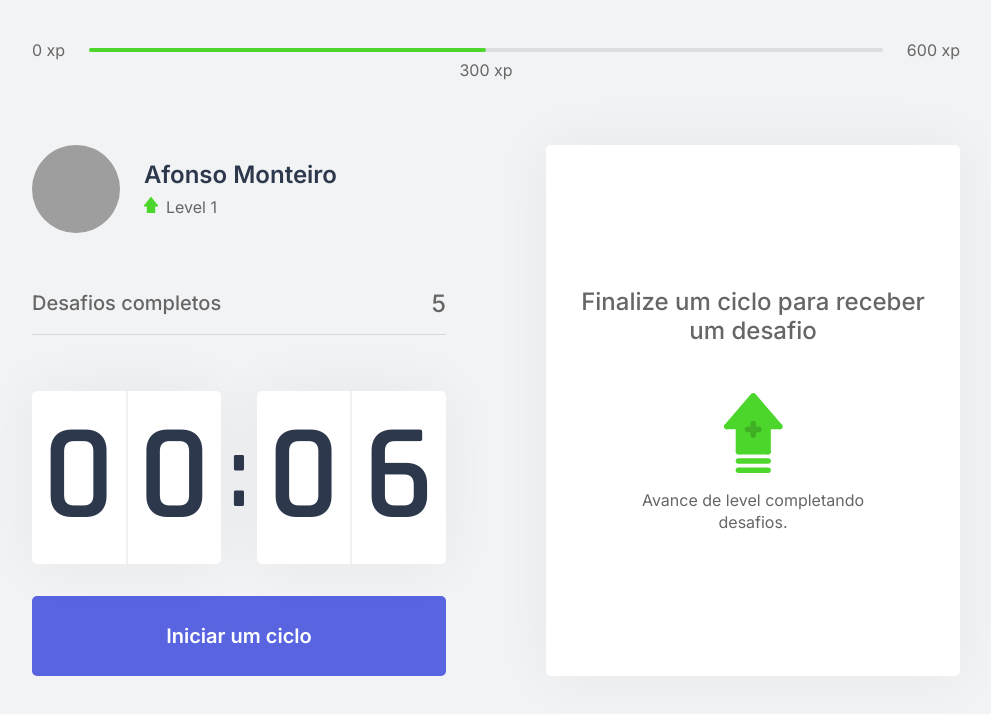
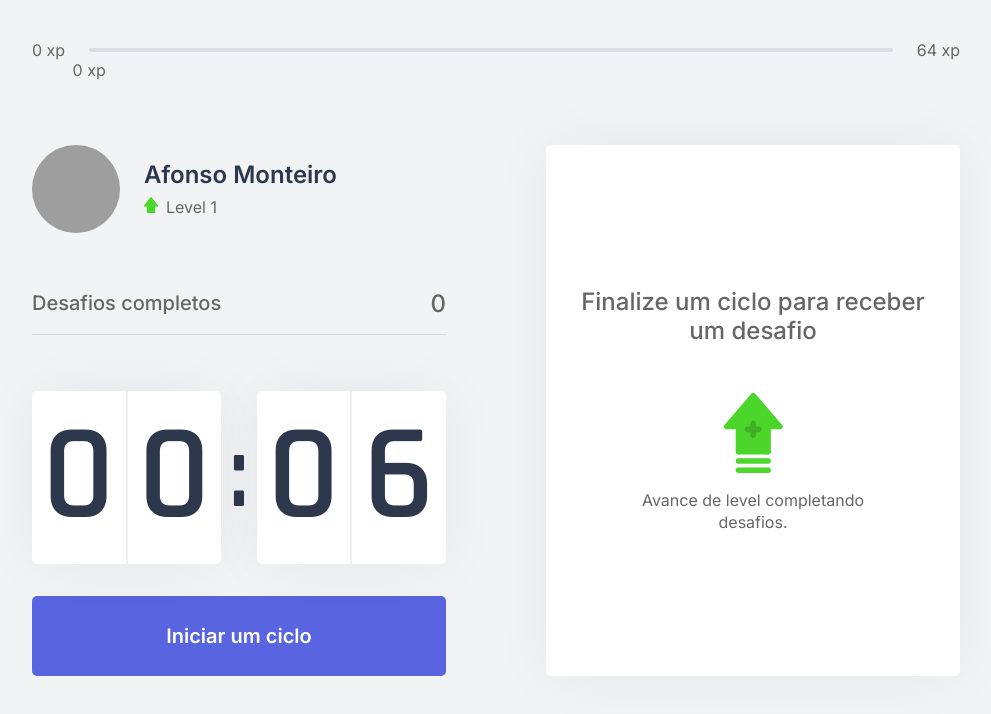
Before and after one commit to AffonsoMonteiro/moveit-next, a Next.js app: page / in a window 1280 px wide. Shown: the top 714 px of the page, without its empty margins (144-1135 px from the left). Built offline with nearby package versions, Linux system fonts and the light colour scheme; grey boxes are pictures that could not be loaded.

Commit message:
update challengesContext
Adicionada as funções de mostra um novo desafio aleatorio, e a funcionalidade do botao 'falhei'

```diff
--- a/src/components/ChallengeBox.tsx
+++ b/src/components/ChallengeBox.tsx
@@ -5,7 +5,7 @@
 
 export function ChallengeBox() {
 
-    const {activeChallenge} = useContext(ChallengesContext)
+    const {activeChallenge, resertChallenge} = useContext(ChallengesContext)
 
 
 
@@ -25,6 +25,7 @@
                         <button
                             type="button"
                             className={styles.challengeFailedButton}
+                            onClick={resertChallenge}
                         >
                             Falhei
                         </button>
--- a/src/components/CompleteChallenges.tsx
+++ b/src/components/CompleteChallenges.tsx
@@ -1,10 +1,15 @@
+import { useContext } from 'react'
+import { ChallengesContext } from '../contexts/challengesContext'
 import styles from '../styles/components/CompleteChallenges.module.css'
 
 export function CompleteChallenges() {
+
+    const { challengesCompleted } = useContext(ChallengesContext)
+
     return (
         <div className={styles.completedChallengesContainer}>
             <span>Desafios completos</span>
-            <span>5</span>
+            <span>{challengesCompleted}</span>
         </div>
     )
 }
--- a/src/components/ExperienceBar.tsx
+++ b/src/components/ExperienceBar.tsx
@@ -1,15 +1,22 @@
+import { useContext } from 'react';
+import { ChallengesContext } from '../contexts/challengesContext';
 import styles from '../styles/components/ExperienceBar.module.css';
 
 export function ExperienceBar() {
+
+    const { currentExperience, experienceToNextLevel } = useContext(ChallengesContext)
+
+    const percentToNextLevel = Math.round(currentExperience * 100) / experienceToNextLevel
+
     return(
         <header className={styles.experienceBar}>
             <span>0 xp</span>
             <div>
-                <div style={{ width: '50%'}} />
+                <div style={{ width: `${percentToNextLevel}%`}} />
 
-                <span className={styles.currentExperience} style={{left: '50%'}}> 300 xp </span>
+                <span className={styles.currentExperience} style={{left: `${percentToNextLevel}%`}}> {currentExperience} xp </span>
             </div>
-            <span>600 xp</span>
+            <span>{experienceToNextLevel} xp</span>
         </header>
     )
 }
--- a/src/contexts/ChallengesContext.tsx
+++ b/src/contexts/ChallengesContext.tsx
@@ -10,10 +10,12 @@
 interface ChallengesContextData {
     level: number
     currentExperience: number
+    experienceToNextLevel: number
     challengesCompleted: number
     activeChallenge: Challenge
     levelUp: () => void
     startNewChallenge: () => void
+    resertChallenge: () => void
 }
 
 interface ChallengesProviderProps {
@@ -33,6 +35,8 @@
     const [ activeChallenge, setActiveChallenge] = useState(null)
 
 
+    const experienceToNextLevel = Math.pow( (level + 1) * 4, 2 )
+
     function levelUp(){
         setLevel(level + 1)
     }
@@ -44,15 +48,21 @@
         setActiveChallenge(challenge)
     }
 
+    function resertChallenge() {
+        setActiveChallenge(null)
+    }
+
     return (
         <ChallengesContext.Provider
             value={{
                 level,
                 currentExperience,
+                experienceToNextLevel,
                 challengesCompleted,
                 levelUp,
                 startNewChallenge,
-                activeChallenge
+                activeChallenge,
+                resertChallenge
             }}>
             {children}
         </ChallengesContext.Provider>
```
